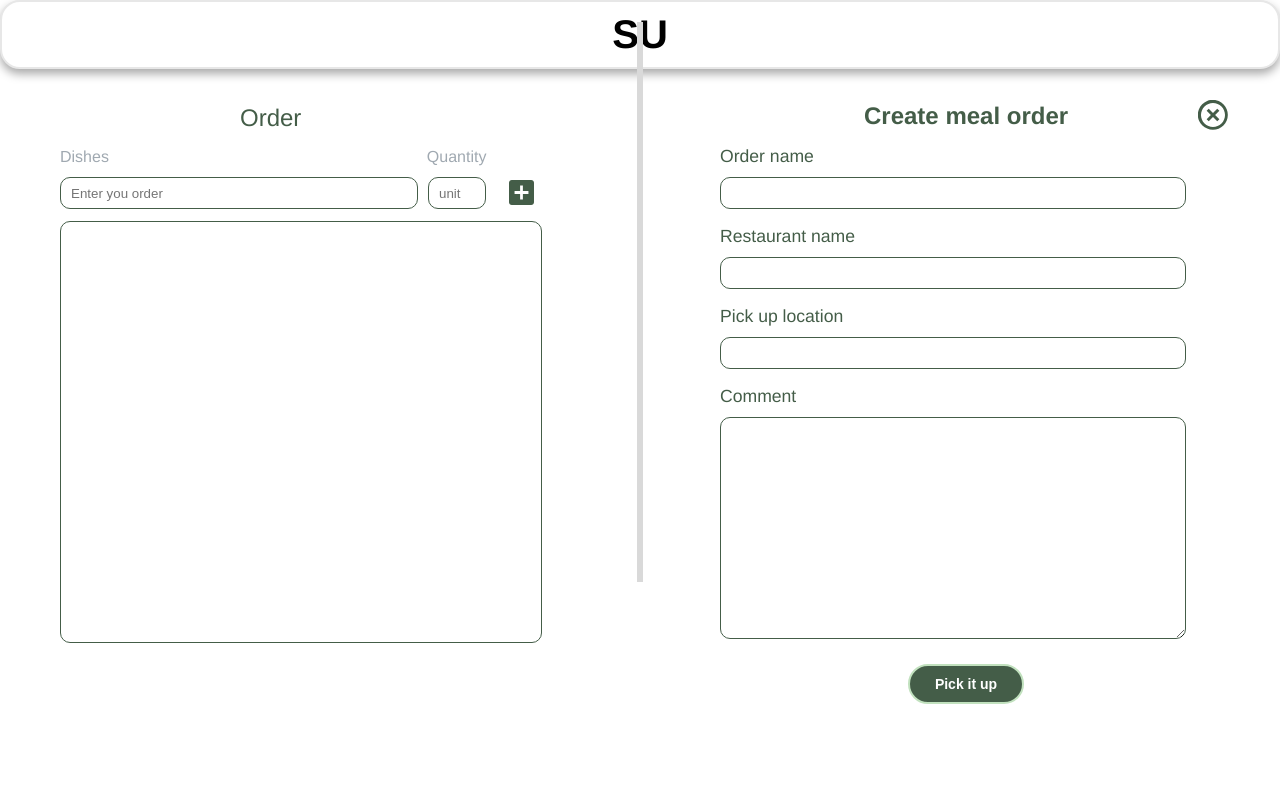
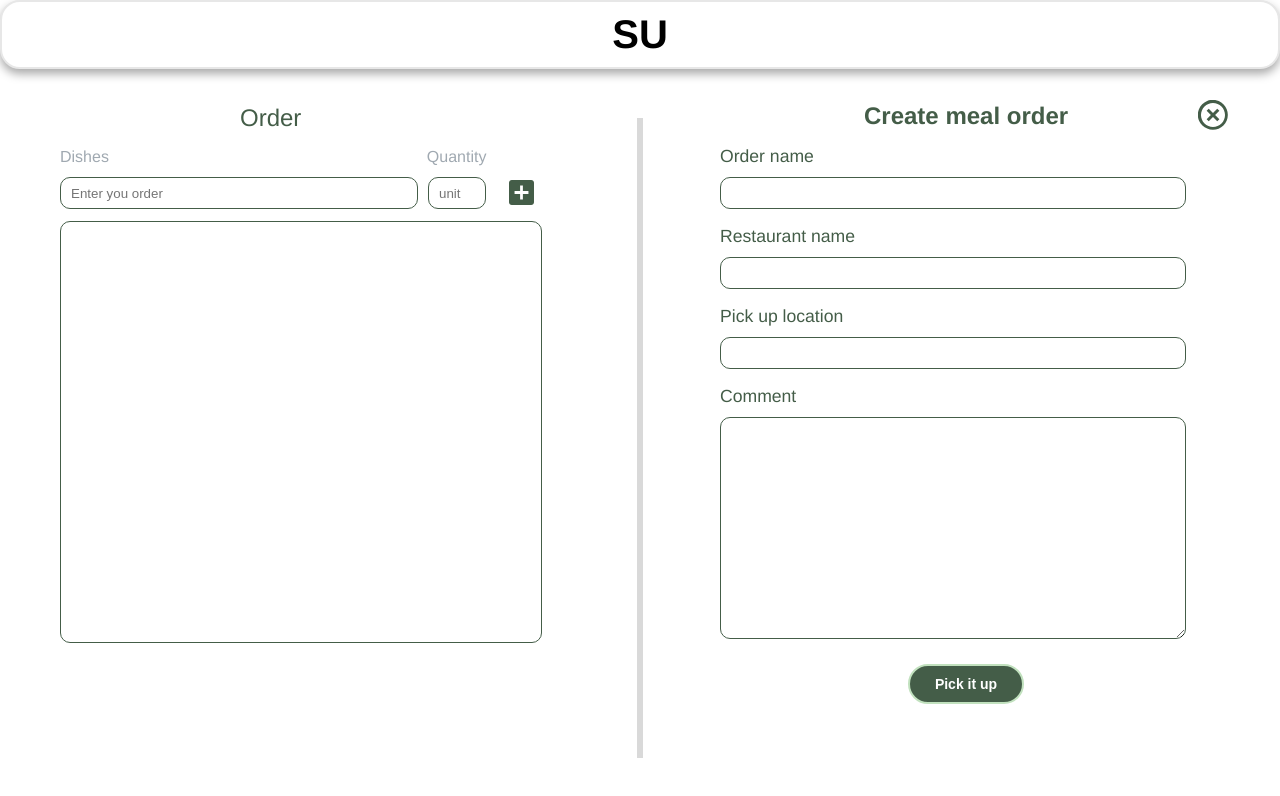
Before and after one commit to Green-Teaz123/Green_, a React (Create React App) app: page /create in a window 1280 px wide. Shown: the top 796 px of the page. Built offline with nearby package versions, Linux system fonts and the light colour scheme.

Commit message:
TIger Boom Fix CSS V3

```diff
--- a/src/styles/createOrder.css
+++ b/src/styles/createOrder.css
@@ -233,8 +233,8 @@
     }
     .vl {
         margin-left: 120%;
-        margin-top: -50%;
+        margin-top: -30%;
         border-left: 6px solid #D9D9D9;
-        height: 560px;
+        height: 80vh;
       }
 }
```
